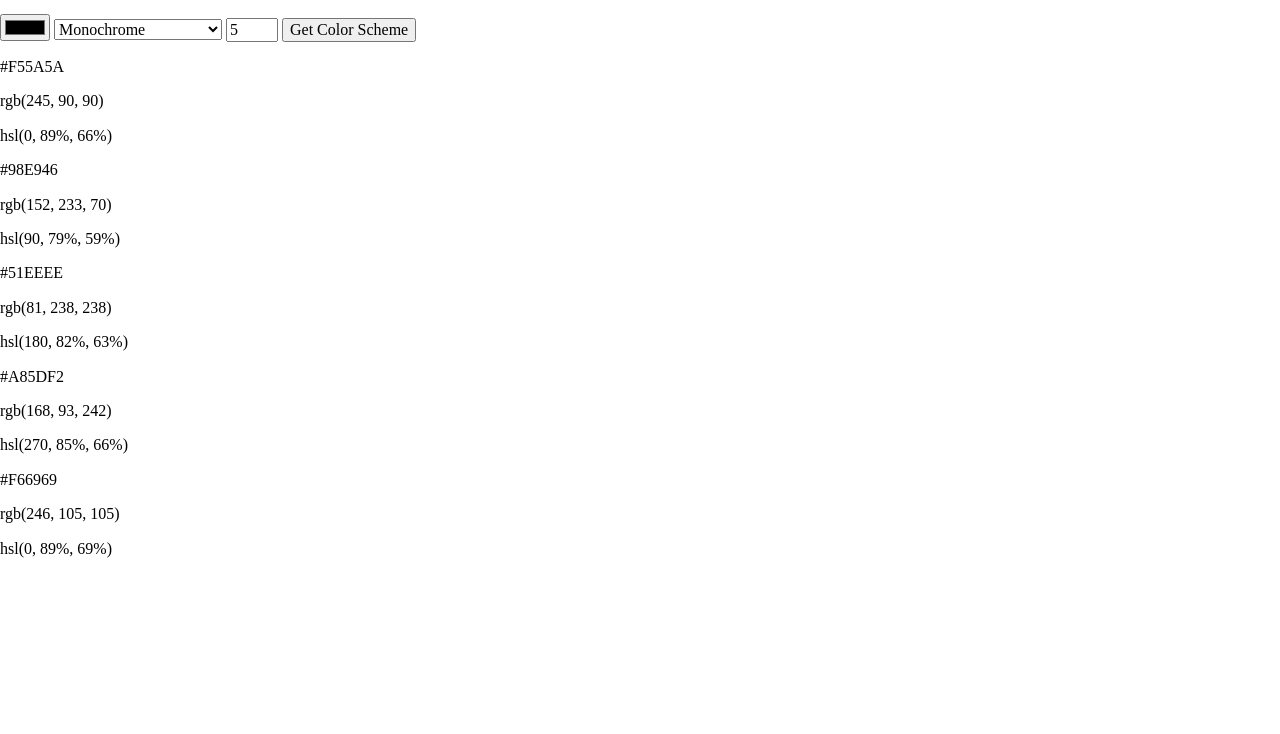
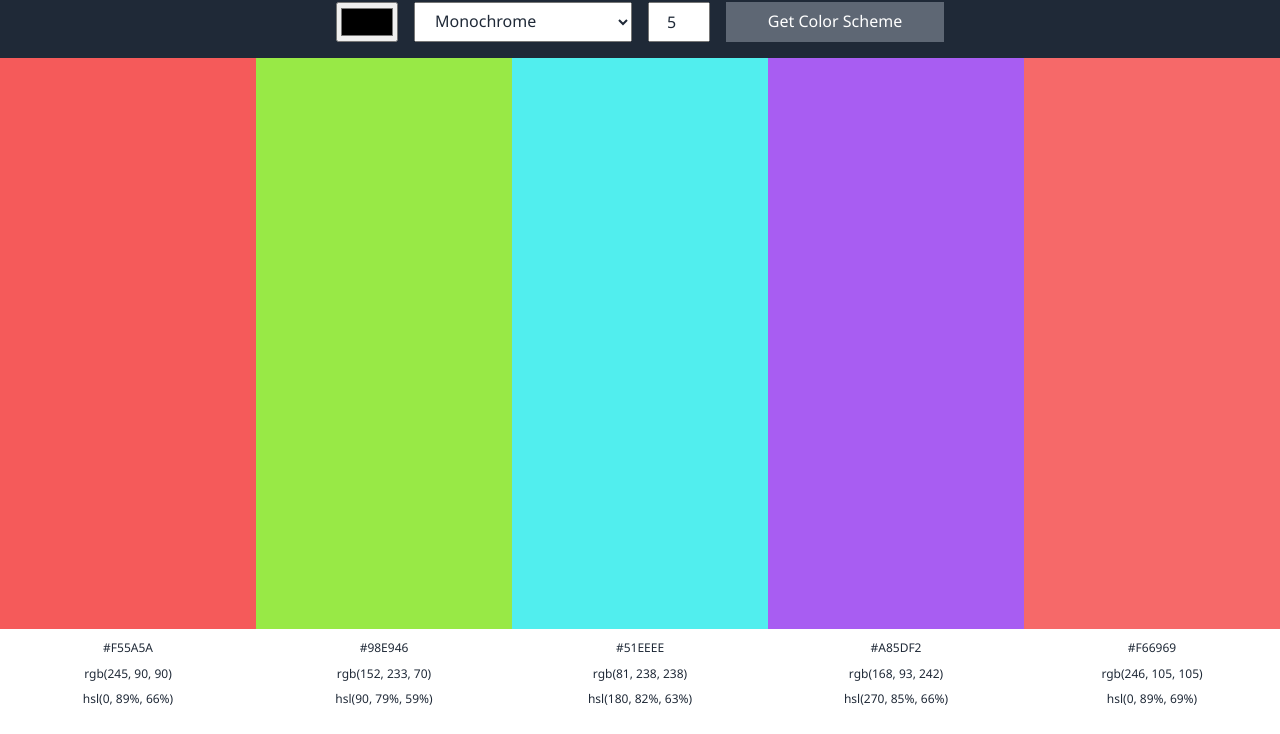
Before and after one commit to goranstevanovic/color-scheme-generator, a plain HTML site: page index.html in a window 1280 px wide. Shown: the part 66-800 px from the top of the page. Drawn offline with Linux system fonts and the light colour scheme.

Commit message:
Create document styles
See #3

```diff
--- a/index.html
+++ b/index.html
@@ -4,6 +4,12 @@
     <meta charset="UTF-8" />
     <meta http-equiv="X-UA-Compatible" content="IE=edge" />
     <meta name="viewport" content="width=device-width, initial-scale=1.0" />
+    <link rel="preconnect" href="https://fonts.googleapis.com" />
+    <link rel="preconnect" href="https://fonts.gstatic.com" crossorigin />
+    <link
+      href="https://fonts.googleapis.com/css2?family=Noto+Sans:wght@400;700&display=swap"
+      rel="stylesheet"
+    />
     <link rel="stylesheet" href="normalize.css" />
     <link rel="stylesheet" href="main.css" />
     <script src="app.js" defer></script>
@@ -11,6 +17,7 @@
   </head>
   <body>
     <header class="header">
+      <div class="container">
         <h1 class="header__title">Color Scheme Generator</h1>
         <form id="color-scheme-form" class="color-scheme-form">
           <input
@@ -35,8 +42,8 @@
           </select>
           <input
             type="number"
-          name="colors-qty"
-          id="colors-qty"
+            name="color-qty"
+            id="color-qty"
             class="color-scheme-form__input color-scheme-form__input--qty"
             value="5"
             min="2"
@@ -44,10 +51,12 @@
           />
           <button class="color-scheme-form__button">Get Color Scheme</button>
         </form>
+      </div>
+    </header>
 
     <main class="color-list">
       <div class="color">
-          <div class="color-swatch"></div>
+        <div class="color-swatch color-swatch-1"></div>
         <div class="color-info">
           <p class="color-code">#F55A5A</p>
           <p class="color-code">rgb(245, 90, 90)</p>
@@ -56,7 +65,7 @@
       </div>
 
       <div class="color">
-          <div class="color-swatch"></div>
+        <div class="color-swatch color-swatch-2"></div>
         <div class="color-info">
           <p class="color-code">#98E946</p>
           <p class="color-code">rgb(152, 233, 70)</p>
@@ -65,7 +74,7 @@
       </div>
 
       <div class="color">
-          <div class="color-swatch"></div>
+        <div class="color-swatch color-swatch-3"></div>
         <div class="color-info">
           <p class="color-code">#51EEEE</p>
           <p class="color-code">rgb(81, 238, 238)</p>
@@ -74,7 +83,7 @@
       </div>
 
       <div class="color">
-          <div class="color-swatch"></div>
+        <div class="color-swatch color-swatch-4"></div>
         <div class="color-info">
           <p class="color-code">#A85DF2</p>
           <p class="color-code">rgb(168, 93, 242)</p>
@@ -83,7 +92,7 @@
       </div>
 
       <div class="color">
-          <div class="color-swatch"></div>
+        <div class="color-swatch color-swatch-5"></div>
         <div class="color-info">
           <p class="color-code">#F66969</p>
           <p class="color-code">rgb(246, 105, 105)</p>
@@ -91,6 +100,5 @@
         </div>
       </div>
     </main>
-    </header>
   </body>
 </html>
--- a/main.css
+++ b/main.css
@@ -0,0 +1,146 @@
+:root {
+  --dark: #5e6774;
+  --darker: #1f2937;
+}
+
+:root {
+  box-sizing: border-box;
+}
+
+*,
+::before,
+::after {
+  box-sizing: inherit;
+}
+
+body {
+  color: var(--darker);
+  font-family: 'Noto Sans', sans-serif;
+  min-height: 100vh;
+}
+
+.container {
+  margin: auto;
+  max-width: 40em;
+  padding: 1em;
+}
+
+.header {
+  background-color: var(--darker);
+  color: #fff;
+}
+
+.header__title {
+  font-size: 1.5rem;
+  margin: 0 0 1em;
+  text-align: center;
+}
+
+.color-scheme-form {
+  display: grid;
+  gap: 1em;
+  grid-template-columns: repeat(4, 1fr);
+  grid-template-areas:
+    'seed-color color-scheme color-scheme color-scheme'
+    'color-qty button button button';
+}
+
+.color-scheme-form__input {
+  color: var(--darker);
+  height: 2.5em;
+  width: 100%;
+}
+
+.color-scheme-form__input--color {
+  grid-area: seed-color;
+}
+
+.color-scheme-form__input--scheme {
+  grid-area: color-scheme;
+  padding: 0 1em;
+}
+
+.color-scheme-form__input--qty {
+  grid-area: color-qty;
+  text-align: center;
+}
+
+.color-scheme-form__button {
+  background-color: var(--dark);
+  border: none;
+  color: #fff;
+  cursor: pointer;
+  grid-area: button;
+}
+
+.color-list {
+  display: flex;
+  flex-direction: column;
+  flex-wrap: nowrap;
+}
+
+.color-swatch {
+  min-height: 7em;
+}
+
+.color-swatch-1 {
+  background-color: #f55a5a;
+}
+
+.color-swatch-2 {
+  background-color: #98e946;
+}
+
+.color-swatch-3 {
+  background-color: #51eeee;
+}
+
+.color-swatch-4 {
+  background-color: #a85df2;
+}
+
+.color-swatch-5 {
+  background-color: #f66969;
+}
+
+.color-info {
+  display: flex;
+  font-size: 0.75rem;
+  gap: 2em;
+  justify-content: center;
+  padding: 1em;
+  text-align: center;
+}
+
+.color-code {
+  margin: 0;
+}
+
+@media screen and (min-width: 40em) {
+  .color-scheme-form {
+    display: grid;
+    gap: 1em;
+    grid-template-areas: 'seed-color color-scheme color-scheme color-scheme color-qty button button button';
+    grid-template-columns: repeat(8, 1fr);
+  }
+
+  .color-list {
+    flex-direction: row;
+    height: calc(100vh - 8em);
+  }
+
+  .color {
+    height: 100%;
+    width: 100%;
+  }
+
+  .color-swatch {
+    height: 85%;
+  }
+
+  .color-info {
+    flex-direction: column;
+    gap: 1em;
+    padding: 1em 0.5em;
+  }
+}
```
Lines whose indentation alone changed are shown as unchanged.
